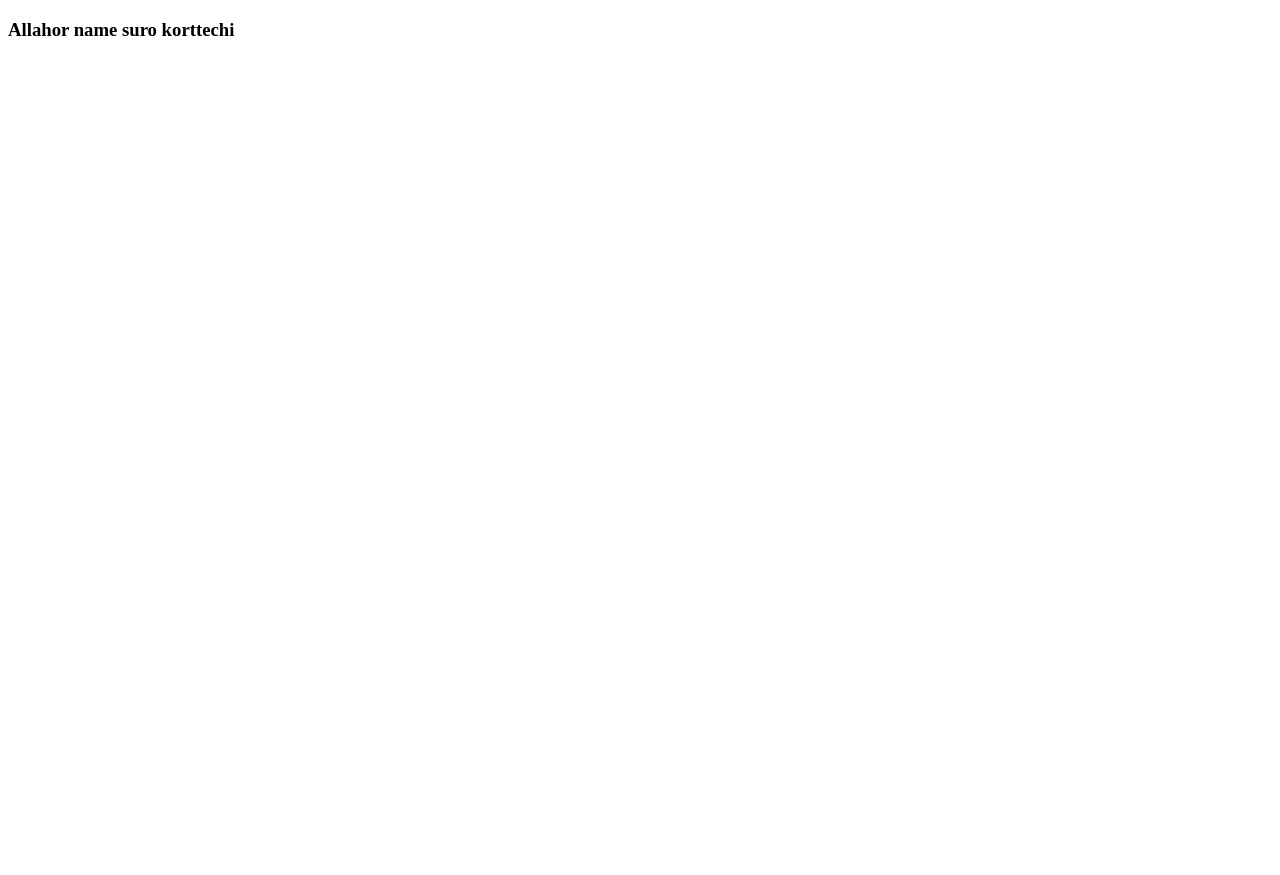
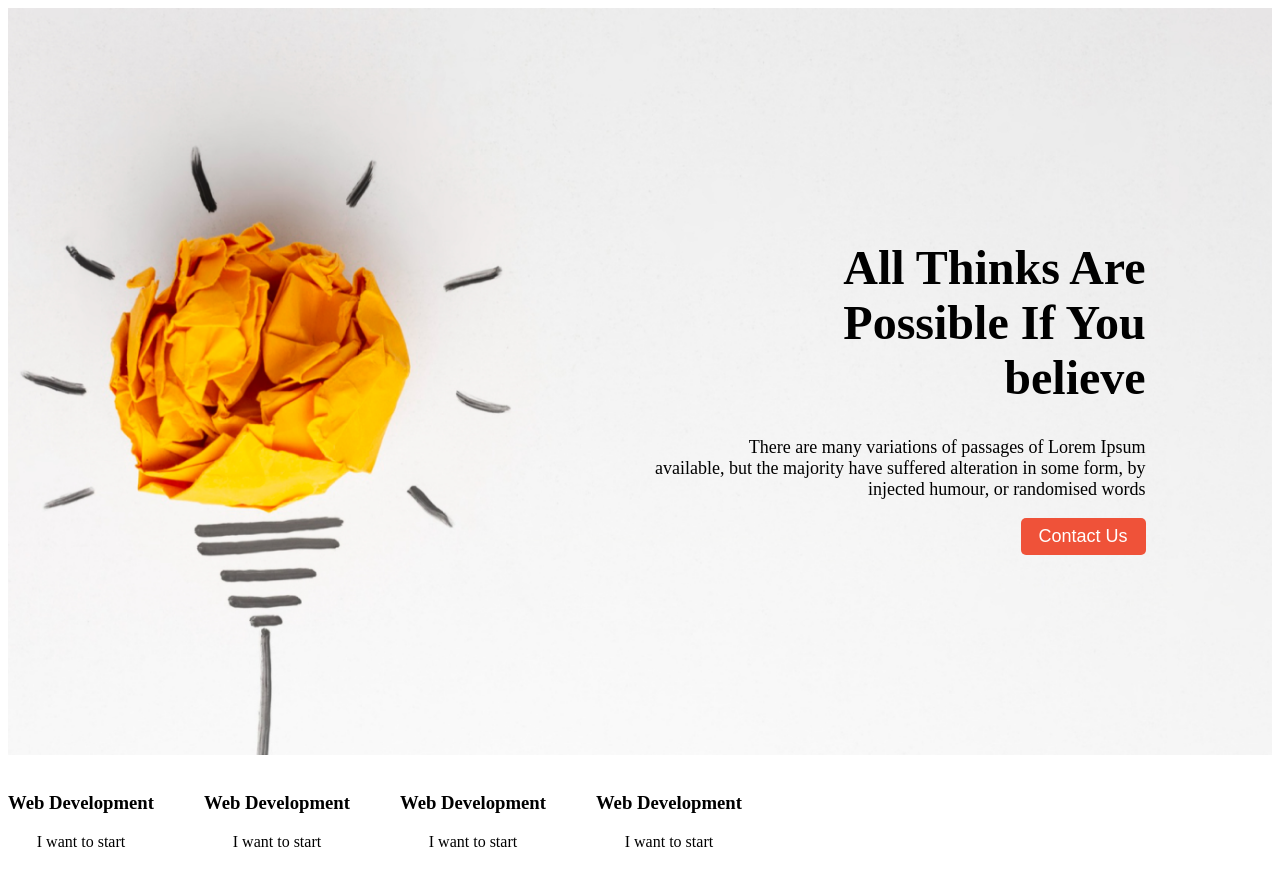
Before and after one commit to MDOmorFarukMia/new-year-new-me, a plain HTML site: page images/index.html in a window 1280 px wide. Before the commit the page ends 800 px from the top, so only its background shows below. Drawn offline with Linux system fonts and the light colour scheme.

Commit message:
header section added

```diff
--- a/images/index.html
+++ b/images/index.html
@@ -1,5 +1,6 @@
 <!DOCTYPE html>
 <html lang="en">
+
 <head>
     <meta charset="UTF-8">
     <meta http-equiv="X-UA-Compatible" content="IE=edge">
@@ -7,8 +8,52 @@
     <title>new for me</title>
     <link rel="stylesheet" href="styles/new-experience.css">
 </head>
+
 <body>
-    <h3>Allahor name suro korttechi</h3>
+    <header class="banner">
+        <div class=""></div>
 
+        <div class="text-content">
+            <h1 class="heading">All Thinks Are <br> Possible If You <br> believe</h1>
+            <p class="Description">There are many variations of passages of Lorem Ipsum <br>
+                available, but the majority
+                 have suffered  alteration in some
+                form, by <br> injected humour, or randomised words</p>
+
+                <button class="btn-style">Contact Us</button>
+        </div>
+
+    </header>
+    <main>
+
+        <div class="plan-section">
+            <div class="plan-text">
+                <img src="" alt="">
+                <h3>Web Development</h3>
+                <p>I want to start</p>
+            </div>
+            <div class="plan-text">
+                <img src="" alt="">
+                <h3>Web Development</h3>
+                <p>I want to start</p>
+            </div>
+            <div class="plan-text">
+                <img src="" alt="">
+                <h3>Web Development</h3>
+                <p>I want to start</p>
+            </div>
+            <div class="plan-text">
+                <img src="" alt="">
+                <h3>Web Development</h3>
+                <p>I want to start</p>
+            </div>
+
+        </div>
+
+    </main>
+    <footer>
+
+    </footer>
 </body>
+
 </html>
--- a/images/styles/new-experience.css
+++ b/images/styles/new-experience.css
@@ -0,0 +1,46 @@
+/* .heading{
+ text-align: right;
+} */
+
+.banner{
+    background-image: url("../banner/banner1.png");
+    padding: 200px 0;
+    background-repeat: no-repeat;
+    background-position: center;
+    background-size: cover;
+    display: flex;
+    justify-content: end;
+}
+.text-content{
+    padding-right: 10%;
+    text-align: right;
+}
+.text-content h1{
+    font-size: 48px;
+}
+.text-content p{
+    font-size: 18px;
+    font-weight: 100;
+}
+.btn-style{
+    background-color: rgb(239, 82, 57);
+    border: none;
+    padding: 8px 18px;
+    font-size: 18px;
+    color: #fff;
+    border-radius: 5px;
+    cursor: pointer;
+}
+
+
+/* Plan  */
+
+
+.plan-section{
+    display: flex;
+    text-align: center;
+
+}
+.plan-text{
+    margin-right: 50px;
+}
```
